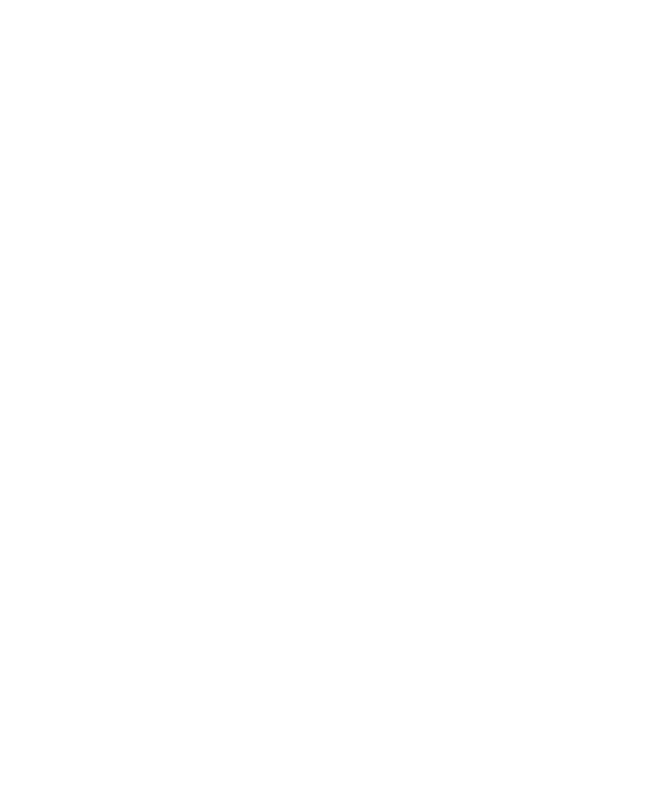
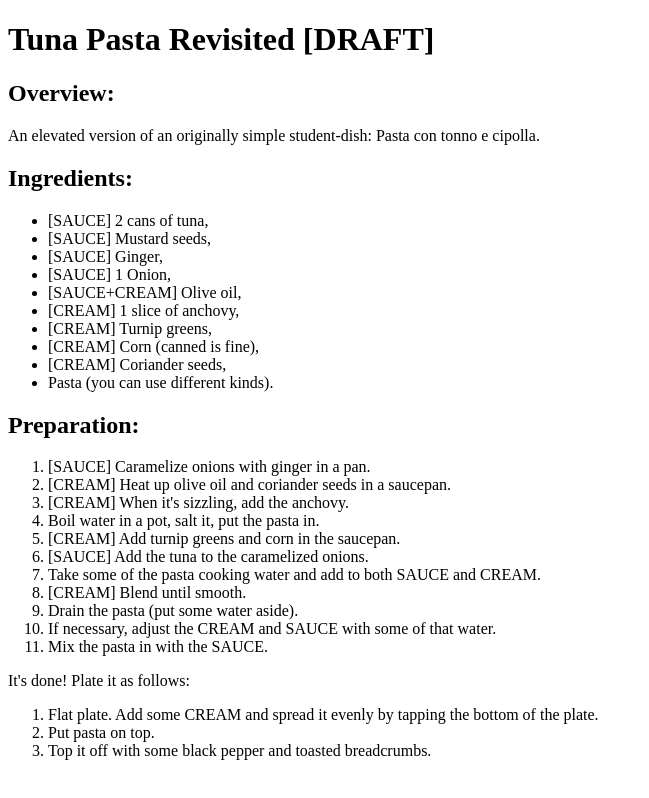
Before and after one commit to pompyproductions/odin-recipes, a plain HTML site: page recipes/tuna-pasta.html in a window 1280 px wide. Shown: the whole page, without its empty margins (0-649 px from the left). Drawn offline with Linux system fonts and the light colour scheme.

Commit message:
Add content to tuna-pasta.html

```diff
--- a/recipes/tuna-pasta.html
+++ b/recipes/tuna-pasta.html
@@ -0,0 +1,55 @@
+<!DOCTYPE html>
+<html lang="en">
+<head>
+    <meta charset="UTF-8">
+    <meta http-equiv="X-UA-Compatible" content="IE=edge">
+    <meta name="viewport" content="width=device-width, initial-scale=1.0">
+    <link rel="stylesheet" href="../style.css">
+    <title>Pompy Recipes | Tuna Pasta Revisited</title>
+</head>
+
+<!--
+    In the future, consider adding new sections. Find a way to separate the recipe into "components" (cremina, pasta...)
+    Overview is good and all, but you should have a more descriptive bit too.
+-->
+
+<body>
+    <h1>Tuna Pasta Revisited [DRAFT]</h1>
+    <h2>Overview:</h2>
+    <p>An elevated version of an originally simple student-dish: Pasta con tonno e cipolla.</p>
+    <h2>Ingredients:</h2>
+    <ul>
+        <li>[SAUCE] 2 cans of tuna,</li>
+        <li>[SAUCE] Mustard seeds,</li>
+        <li>[SAUCE] Ginger,</li>
+        <li>[SAUCE] 1 Onion,</li>
+        <li>[SAUCE+CREAM] Olive oil,</li>
+        <li>[CREAM] 1 slice of anchovy,</li>
+        <li>[CREAM] Turnip greens,</li>
+        <li>[CREAM] Corn (canned is fine),</li>
+        <li>[CREAM] Coriander seeds,</li>
+        <li>Pasta (you can use different kinds).</li>
+    </ul>
+    <h2>Preparation:</h2>
+    <ol>
+        <li>[SAUCE] Caramelize onions with ginger in a pan.</li>
+        <li>[CREAM] Heat up olive oil and coriander seeds in a saucepan.</li>
+        <li>[CREAM] When it's sizzling, add the anchovy.</li>
+        <li>Boil water in a pot, salt it, put the pasta in.</li>
+        <li>[CREAM] Add turnip greens and corn in the saucepan.</li>
+        <li>[SAUCE] Add the tuna to the caramelized onions.</li>
+        <li>Take some of the pasta cooking water and add to both SAUCE and CREAM.</li>
+        <li>[CREAM] Blend until smooth.</li>
+        <li>Drain the pasta (put some water aside).</li>
+        <li>If necessary, adjust the CREAM and SAUCE with some of that water.</li>
+        <li>Mix the pasta in with the SAUCE.</li>
+    </ol>
+    <p>It's done! Plate it as follows:</p>
+    <ol>
+        <li>Flat plate. Add some CREAM and spread it evenly by tapping the bottom of the plate.</li>
+        <li>Put pasta on top.</li>
+        <li>Top it off with some black pepper and toasted breadcrumbs.</li>
+    </ol>
+
+</body>
+</html>
```
Also changed, not shown: index.html (+1 -1 lines).
